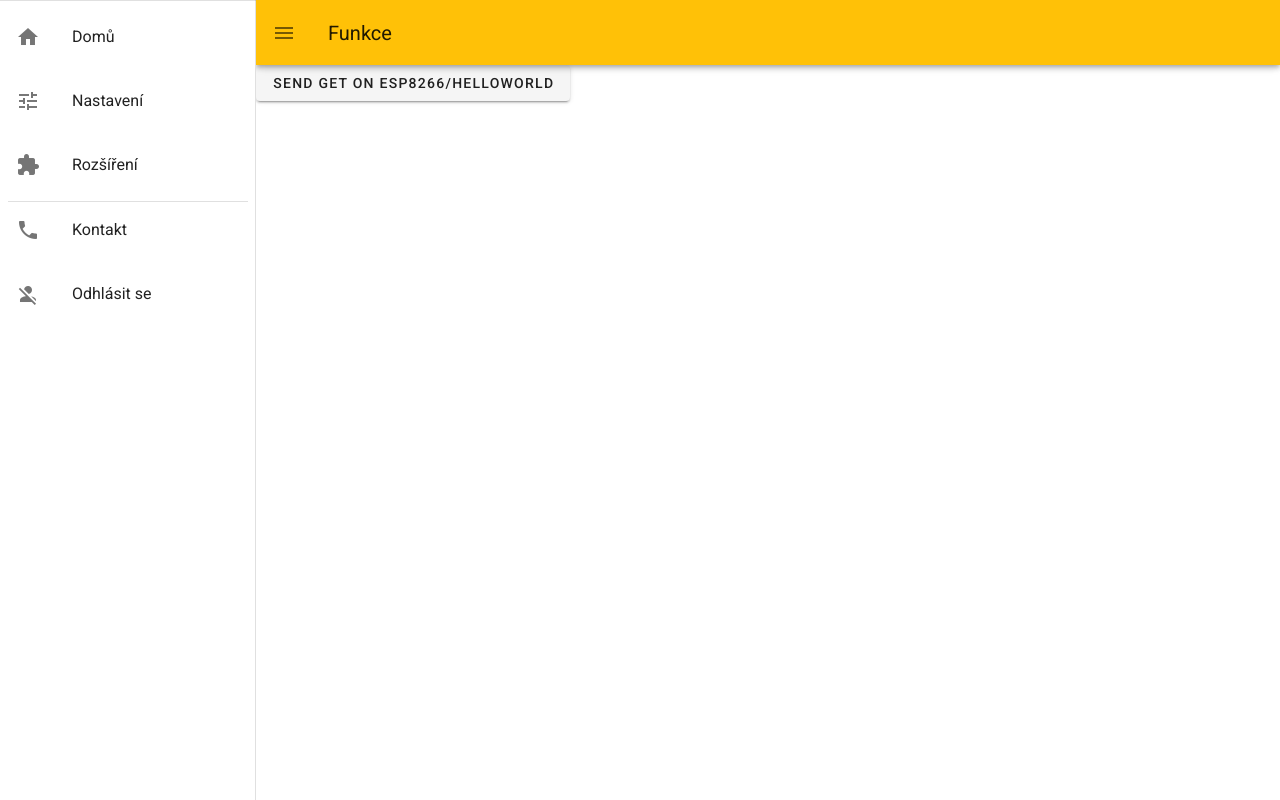
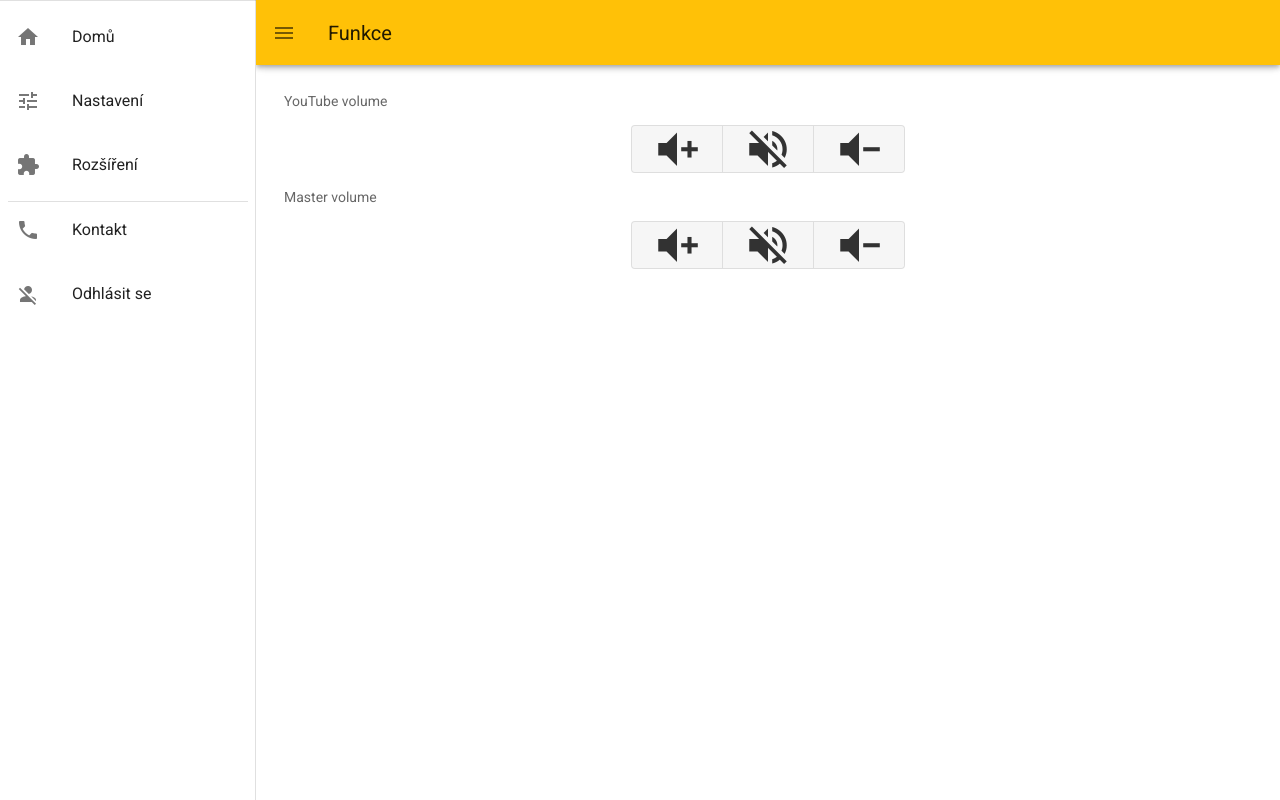
Before and after one commit to MadChipmunk03/MultiUSB, a Vue app in the folder MultiUSB_UI/: page / in a window 1280 px wide. Built offline with nearby package versions, Linux system fonts and the light colour scheme; what vue-msal-browser would draw is missing.

Commit message:
messing some things up...

```diff
--- a/MultiUSB_UI/package.json
+++ b/MultiUSB_UI/package.json
@@ -29,7 +29,7 @@
     "eslint": "^7.32.0",
     "eslint-plugin-vue": "^8.0.3",
     "sass": "~1.32.0",
-    "sass-loader": "^10.0.0",
+    "sass-loader": "^10.2.1",
     "vue-cli-plugin-vuetify": "~2.4.8",
     "vue-template-compiler": "^2.6.14",
     "vuetify-loader": "^1.7.0"
--- a/MultiUSB_UI/src/App.vue
+++ b/MultiUSB_UI/src/App.vue
@@ -4,7 +4,8 @@
     <AppBar />
 
     <v-main>
-      <v-btn @click="sendTestGET">Send GET on esp8266/helloWorld</v-btn>
+      <!-- <v-btn @click="sendTestGET">Send GET on esp8266/helloWorld</v-btn> -->
+      <video-controller />
     </v-main>
   </v-app>
 </template>
@@ -14,12 +15,14 @@ import axios from "axios";
 
 import NavigationDrawer from "./components/NavigationDrawer.vue";
 import AppBar from "./components/AppBar.vue";
+import VideoController from './components/pages/VideoController.vue';
 
 export default {
   name: "App",
   components: {
     NavigationDrawer,
     AppBar,
+    VideoController,
   },
   methods: {
     async sendTestGET() {
--- /dev/null
+++ b/MultiUSB_UI/src/components/pages/VideoController.vue
@@ -0,0 +1,52 @@
+<script>
+export default {
+  data() {
+    return {
+      message: "Hello Wrold!",
+    };
+  },
+};
+</script>
+
+<template>
+  <v-container class="lighten-5">
+    <v-subheader>YouTube volume</v-subheader>
+    <v-row>
+      <v-col cols="12">
+        <v-btn-toggle class="d-flex justify-center mybtn">
+          <v-btn class="px-5">
+            <v-icon size="50">mdi-volume-plus</v-icon>
+          </v-btn>
+          <v-btn class="px-5">
+            <v-icon size="50">mdi-volume-off</v-icon>
+          </v-btn>
+          <v-btn class="px-5">
+            <v-icon size="50">mdi-volume-minus</v-icon>
+          </v-btn>
+        </v-btn-toggle>
+      </v-col>
+    </v-row>
+    <v-subheader>Master volume</v-subheader>
+    <v-row>
+      <v-col cols="12">
+        <v-btn-toggle class="d-flex justify-center mybtn">
+          <v-btn class="px-5">
+            <v-icon size="50">mdi-volume-plus</v-icon>
+          </v-btn>
+          <v-btn class="px-5">
+            <v-icon size="50">mdi-volume-off</v-icon>
+          </v-btn>
+          <v-btn  class="px-5">
+            <v-icon size="50">mdi-volume-minus</v-icon>
+          </v-btn>
+        </v-btn-toggle>
+      </v-col>
+    </v-row>
+  </v-container>
+</template>
+
+<style lang="scss" scope>
+.v-btn.v-btn.v-size--default {
+  height: 50px;
+}
+</style>
--- /dev/null
+++ b/MultiUSB_UI/src/scss/variables.scss
@@ -0,0 +1,2 @@
+$btn-toggle-btn-height: 100px;
+$btn-toggle-btn-width: 30%;
```
Also changed, not shown: 1 other file (tests, documents, lock files or other folders).
